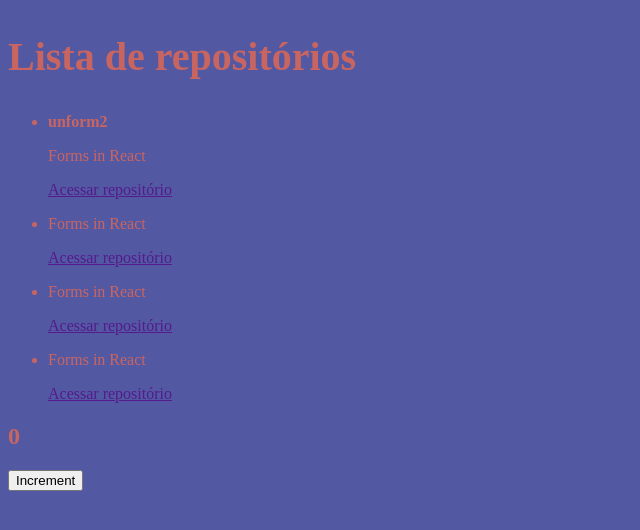
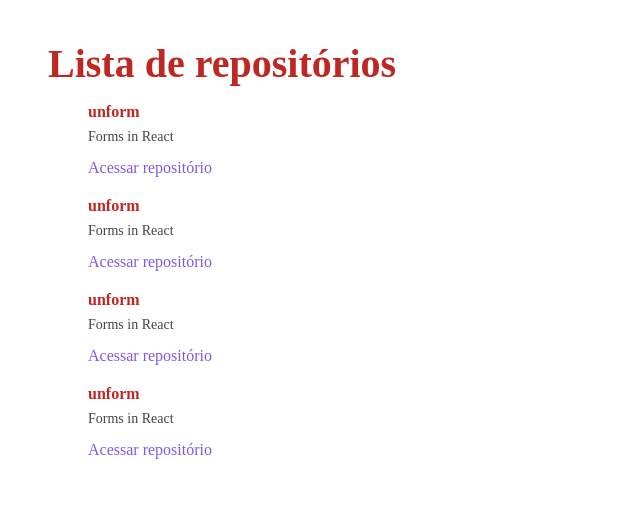
Before and after one commit to SnorlaxSPI/React_Typescript_-1, a React (Vite) app: page / in a window 1280 px wide. Shown: the top 530 px of the page, without its empty margins (0-640 px from the left). Built offline with nearby package versions, Linux system fonts and the light colour scheme.

Commit message:
3 - Estilização de listagem v1

```diff
--- a/src/App.tsx
+++ b/src/App.tsx
@@ -1,4 +1,3 @@
-import { Counter } from './components/Counter';
 import { RepositoryList } from './components/RepositoryList';
 
 import './styles/global.scss'
@@ -7,9 +6,8 @@
   return (
     <>
       <RepositoryList />
-      <Counter />
     </>
   )
 };
 
-export default App;
+export { App };
--- a/src/components/Counter.tsx
+++ /dev/null
@@ -1,18 +0,0 @@
-import { useState } from "react";
-
-export function Counter() {
-  const [counter, setCounter] = useState(0);
-
-  function increment() {
-    setCounter(counter + 1);
-  }
-
-  return (
-    <div>
-      <h2>{counter}</h2>
-      <button type="button" onClick={increment}>
-        Increment
-      </button>
-    </div>
-  );
-}
--- a/src/components/RepositoryItem.tsx
+++ b/src/components/RepositoryItem.tsx
@@ -1,12 +1,11 @@
-export function RepositoryItem(props : any) {
+function RepositoryItem(props: any) {
   return (
     <li>
-    <strong>{props.repository}</strong>
-    <p>Forms in React</p>
-
-    <a href="">
-      Acessar repositório
-    </a>
+    <strong>{props.repository.name ?? 'Default'}</strong>
+    <p>{props.repository.description}</p>
+    <a href='https://github.com/unform/unform'>Acessar repositório</a>
   </li>
   );
 }
+
+export { RepositoryItem };
--- a/src/components/RepositoryList.tsx
+++ b/src/components/RepositoryList.tsx
@@ -1,18 +1,24 @@
 import { RepositoryItem } from "./RepositoryItem";
 
-function RepositoryList() {
+import '../styles/repositories.scss';
+
+const repository = {
+  name: 'unform',
+  description: 'Forms in React',
+  link: 'https://github.com/unform/unform'
+}
+
+export function RepositoryList() {
   return (
     <section className="repository-list">
       <h1>Lista de repositórios</h1>
 
       <ul>
-        <RepositoryItem repository="unform2" />
-        <RepositoryItem />
-        <RepositoryItem />
-        <RepositoryItem />
+        <RepositoryItem repository = {repository} />
+        <RepositoryItem repository = {repository} />
+        <RepositoryItem repository = {repository} />
+        <RepositoryItem repository = {repository} />
       </ul>
     </section>
-  )
-};
-
-export { RepositoryList };
+  );
+}
--- a/src/main.tsx
+++ b/src/main.tsx
@@ -1,6 +1,6 @@
 import React from 'react';
 import ReactDOM from 'react-dom/client';
-import App from './App';
+import { App } from './App';
 
 
 ReactDOM.createRoot(document.getElementById('root') as HTMLElement).render(
--- a/src/styles/global.scss
+++ b/src/styles/global.scss
@@ -1,9 +1,6 @@
 body {
   font: Arial, Helvetia, sans-serif;
-  background: #1f1e1e;
-  color: #41da74;
-  background: #5358a3;
-  color: #c96561;
+  color: #be2722;
 
   h1 {
     font-size: 40px;
--- /dev/null
+++ b/src/styles/repositories.scss
@@ -0,0 +1,30 @@
+section.repository-list {
+  margin: 40px;
+
+  h1 {
+    margin-bottom: 16px;
+  }
+
+  ul {
+    list-style: none;
+  }
+
+    li {
+      & + li {
+      margin-top: 20px;
+    }
+
+    p {
+      font-size: 14px;
+      color: #444;
+      margin-top: 8px;
+    }
+
+    a {
+      display: inline-block;
+      //margin-top: 16px;
+      text-decoration: none;
+      color: #8257e6;
+    }
+  }
+}
```
